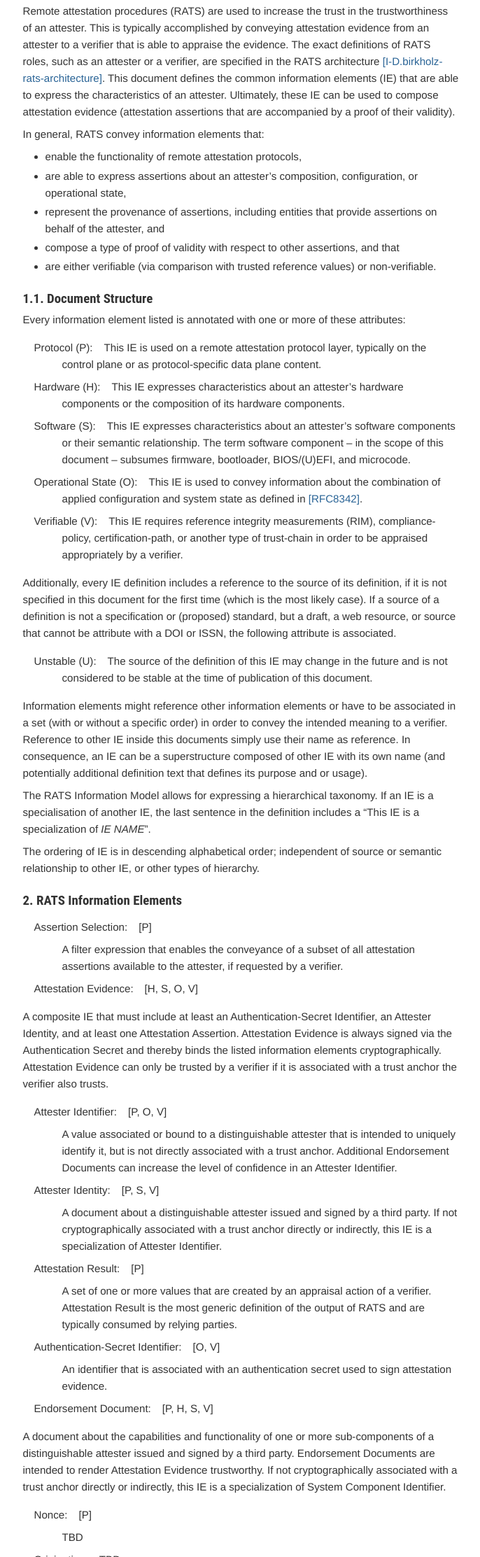
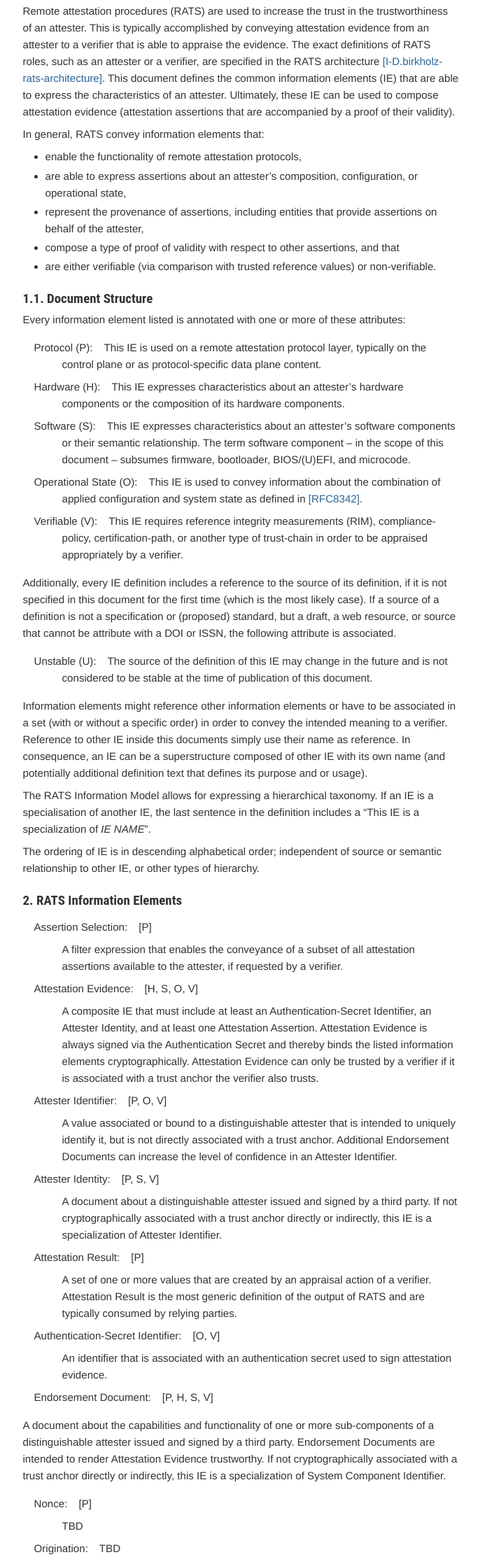
Before and after one commit to ietf-rats/draft-birkholz-rats-information-model, a plain HTML site: page draft-birkholz-rats-information-model.html in a window 1280 px wide. Shown: the part 1093-3318 px from the top of the page at 70% size, without its empty margins (123-809 px from the left). Drawn offline with Linux system fonts and the light colour scheme.

Commit message:
Script updating gh-pages from 88597c7. [ci skip]

```diff
--- a/draft-birkholz-rats-information-model.html
+++ b/draft-birkholz-rats-information-model.html
@@ -387,7 +387,7 @@ ul.toc li {
 <ul>
 <li>enable the functionality of remote attestation protocols,</li>
 <li>are able to express assertions about an attester&#8217;s composition, configuration, or operational state,</li>
-<li>represent the provenance of assertions, including entities that provide assertions on behalf of the attester, and</li>
+<li>represent the provenance of assertions, including entities that provide assertions on behalf of the attester,</li>
 <li>compose a type of proof of validity with respect to other assertions, and that</li>
 <li>are either verifiable (via comparison with trusted reference values) or non-verifiable.</li>
 </ul>
@@ -431,11 +431,8 @@ ul.toc li {
 <dd style="margin-left: 8">A filter expression that enables the conveyance of a subset of all attestation assertions available to the attester, if requested by a verifier.</dd>
 <dt>Attestation Evidence:</dt>
 <dd style="margin-left: 8">[H, S, O, V]</dd>
-</dl>
-<p id="rfc.section.2.p.2">A composite IE that must include at least an Authentication-Secret Identifier, an Attester Identity, and at least one Attestation Assertion.  Attestation Evidence is always signed via the Authentication Secret and thereby binds the listed information elements cryptographically.  Attestation Evidence can only be trusted by a verifier if it is associated with a trust anchor the verifier also trusts.</p>
-<p></p>
-
-<dl>
+<dt></dt>
+<dd style="margin-left: 8">A composite IE that must include at least an Authentication-Secret Identifier, an Attester Identity, and at least one Attestation Assertion.  Attestation Evidence is always signed via the Authentication Secret and thereby binds the listed information elements cryptographically.  Attestation Evidence can only be trusted by a verifier if it is associated with a trust anchor the verifier also trusts.</dd>
 <dt>Attester Identifier:</dt>
 <dd style="margin-left: 8">[P, O, V]</dd>
 <dt></dt>
@@ -455,7 +452,7 @@ ul.toc li {
 <dt>Endorsement Document:</dt>
 <dd style="margin-left: 8">[P, H, S, V]</dd>
 </dl>
-<p id="rfc.section.2.p.4">A document about the capabilities and functionality of one or more sub-components of a distinguishable attester issued and signed by a third party.  Endorsement Documents are intended to render Attestation Evidence trustworthy.  If not cryptographically associated with a trust anchor directly or indirectly, this IE is a specialization of System Component Identifier.</p>
+<p id="rfc.section.2.p.2">A document about the capabilities and functionality of one or more sub-components of a distinguishable attester issued and signed by a third party.  Endorsement Documents are intended to render Attestation Evidence trustworthy.  If not cryptographically associated with a trust anchor directly or indirectly, this IE is a specialization of System Component Identifier.</p>
 <p></p>
 
 <dl>
```
Also changed, not shown: draft-birkholz-rats-information-model.txt.
